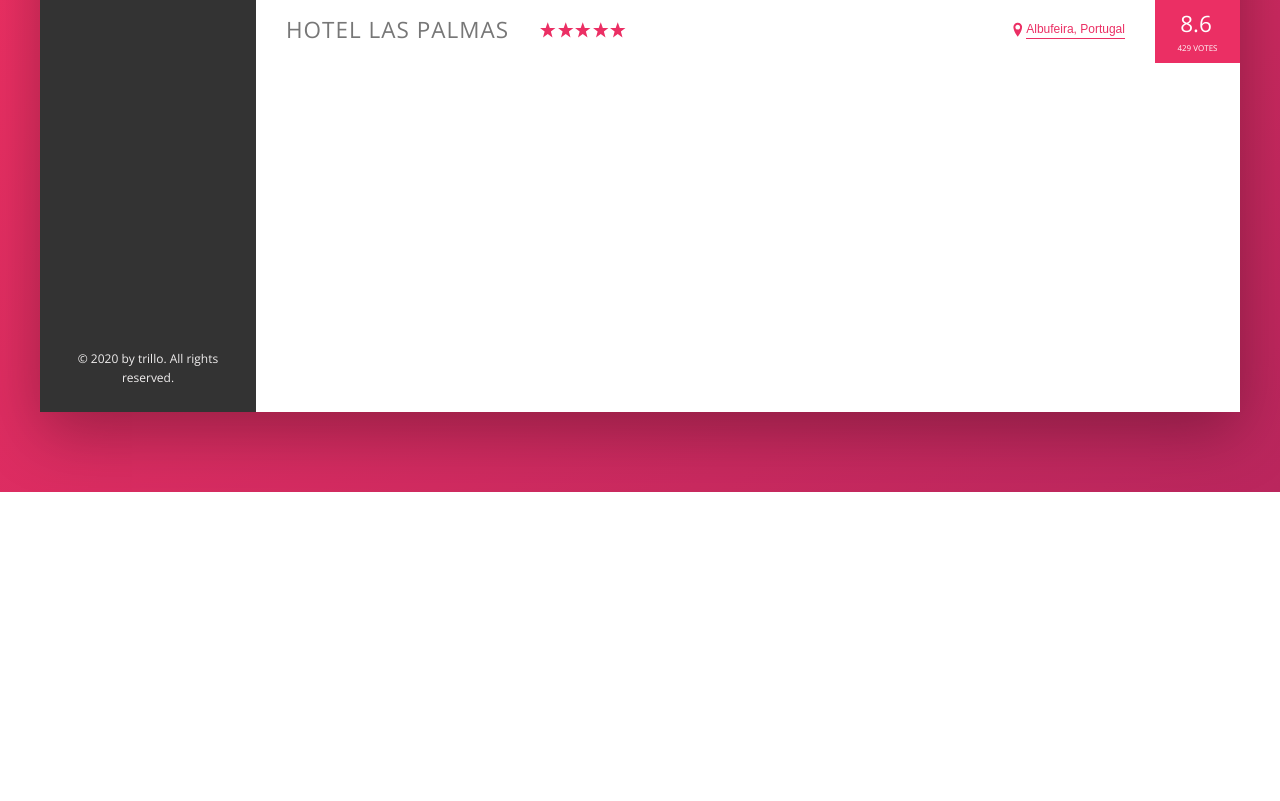
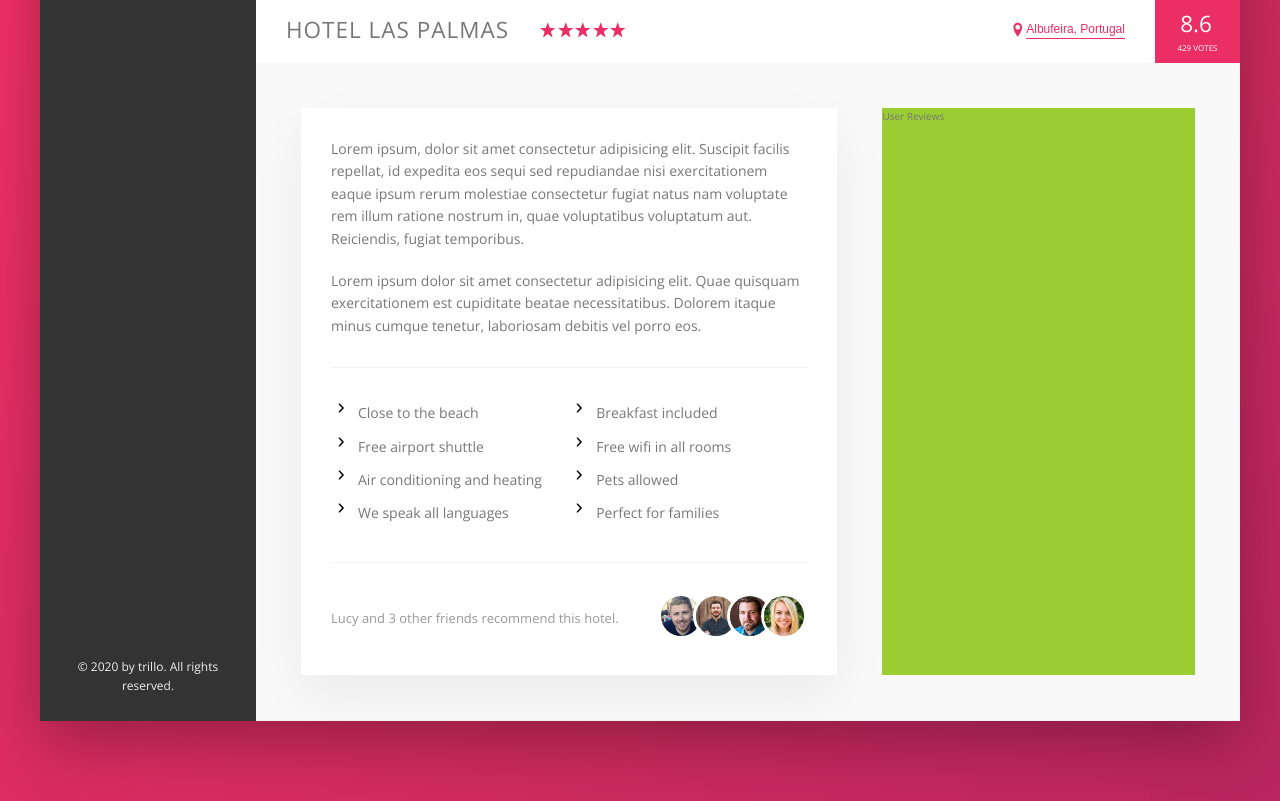
Before and after one commit to heytulsiprasad/trillo-flexbox, a website: page index.html in a window 1280 px wide. Shown: the part 538-1339 px from the top of the page. Before the commit the page ends 1030 px from the top, so only its background shows below. Drawn offline with nearby package versions, Linux system fonts and the light colour scheme.

Commit message:
build: style description section

```diff
--- a/index.html
+++ b/index.html
@@ -128,6 +128,36 @@
                         <div class="overview__rating-count">429 votes</div>
                     </div>
                 </div>
+                <div class="detail">
+                    <div class="description">
+                        <p class="paragraph">Lorem ipsum, dolor sit amet consectetur adipisicing elit. Suscipit facilis repellat, id expedita eos sequi sed repudiandae nisi exercitationem eaque ipsum rerum molestiae consectetur fugiat natus nam voluptate rem illum ratione nostrum in, quae voluptatibus voluptatum aut. Reiciendis, fugiat temporibus.</p>
+                        <p class="paragraph">Lorem ipsum dolor sit amet consectetur adipisicing elit. Quae quisquam exercitationem est cupiditate beatae necessitatibus. Dolorem itaque minus cumque tenetur, laboriosam debitis vel porro eos.</p>
+                        <ul class="list">
+                            <li class="list__item">Close to the beach</li>
+                            <li class="list__item">Breakfast included</li>
+                            <li class="list__item">Free airport shuttle</li>
+                            <li class="list__item">Free wifi in all rooms</li>
+                            <li class="list__item">Air conditioning and heating</li>
+                            <li class="list__item">Pets allowed</li>
+                            <li class="list__item">We speak all languages</li>
+                            <li class="list__item">Perfect for families</li>
+                        </ul>
+                        <div class="recommend">
+                            <p class="recommend__count">
+                                Lucy and 3 other friends recommend this hotel.
+                            </p>
+                            <div class="recommend__friends">
+                                <img src="img/user-3.jpg" alt="Friend 1" class="recommend__photo">
+                                <img src="img/user-4.jpg" alt="Friend 2" class="recommend__photo">
+                                <img src="img/user-5.jpg" alt="Friend 3" class="recommend__photo">
+                                <img src="img/user-6.jpg" alt="Friend 4" class="recommend__photo">
+                            </div>
+                        </div>
+                    </div>
+                    <div class="user-reviews">
+                        User Reviews
+                    </div>
+                </div>
             </main>
         </div>
     </div>
--- a/sass/_base.scss
+++ b/sass/_base.scss
@@ -15,6 +15,9 @@
     --color-grey-dark-3: #999;
 
     --shadow-dark: 0 2rem 6rem rgba(0, 0, 0, 0.3);
+    --shadow-light: 0 2rem 5rem rgba(0, 0, 0, .06);
+
+    --line: 1px solid var(--color-grey-light-2);
 }
 
 * {
--- a/sass/_components.scss
+++ b/sass/_components.scss
@@ -292,3 +292,75 @@
         box-shadow: none;
     }
 }
+
+// PARAGRAPH
+.paragraph:not(:last-of-type) {
+    margin-bottom: 2rem;
+}
+
+
+// LIST
+.list {
+    list-style: none;
+    margin: 3rem 0;
+    padding: 3rem 0;
+    border-top: var(--line);
+    border-bottom: var(--line);
+
+    display: flex;
+    flex-wrap: wrap;
+
+    &__item {
+        flex: 0 0 50%;
+        margin-bottom: .7rem;
+    }
+
+    &__item::before {
+        content: "";
+        display: inline-block;
+        height: 2rem;
+        width: 2rem;
+        margin-right: .7rem;
+
+        //  Older Browsers
+        background-image: url(../img/SVG/chevron-small-right.svg);
+        background-size: cover;
+
+        // Newer browsers - masks
+        // background-color: var(--color-primary);
+        // -webkit-mask-image: url(../img/SVG/chevron-small-right.svg);
+        // -webkit-mask-size: cover;
+        // mask-image: url(../img/SVG/chevron-small-right.svg);
+        // mask-size: cover;
+    }
+}
+
+
+// RECOMMEND
+.recommend {
+    font-size: 1.3rem;
+    color: var(--color-grey-dark-3);
+
+    display: flex;
+    align-items: center;
+
+    &__count {
+        margin-right: auto;
+    }
+
+    &__friends {
+
+    }
+
+    &__photo {
+        box-sizing: content-box;
+        height: 4rem;
+        width: 4rem;
+        border-radius: 50%;
+        border: 3px solid #fff;
+
+        &:not(:last-child) {
+            margin-right: -1.5rem;
+        }
+    }
+}
--- a/sass/_layout.scss
+++ b/sass/_layout.scss
@@ -36,5 +36,25 @@
 .hotel-view {
     background-color: #fff;
     flex: 1;
-    height: 80rem;
 }
+
+.detail {
+    display: flex;
+    padding: 4.5rem;
+    background-color: var(--color-grey-light-1);
+    border-bottom: var(--line);
+}
+
+.description {
+    font-size: 1.4rem;
+    background-color: #fff;
+    box-shadow: var(--shadow-light);
+    padding: 3rem;
+    flex: 0 0 60%;
+    margin-right: 4.5rem;
+}
+
+.user-reviews {
+    background-color: yellowgreen;
+    flex: 1;
+}
```
Also changed, not shown: css/style.css.
